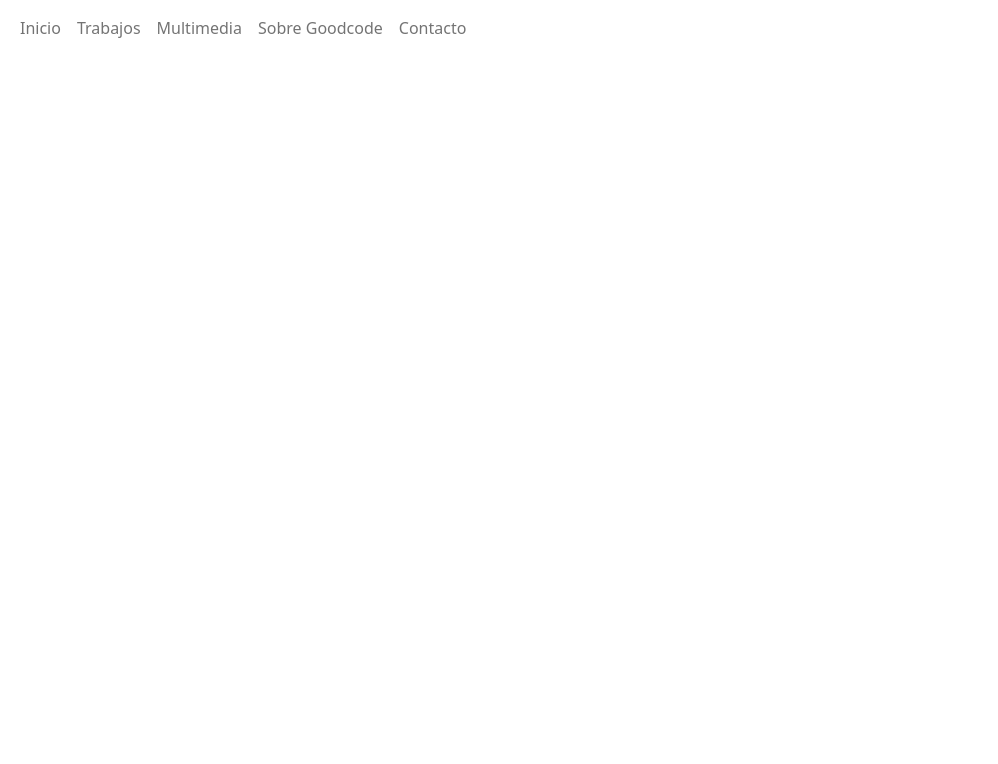
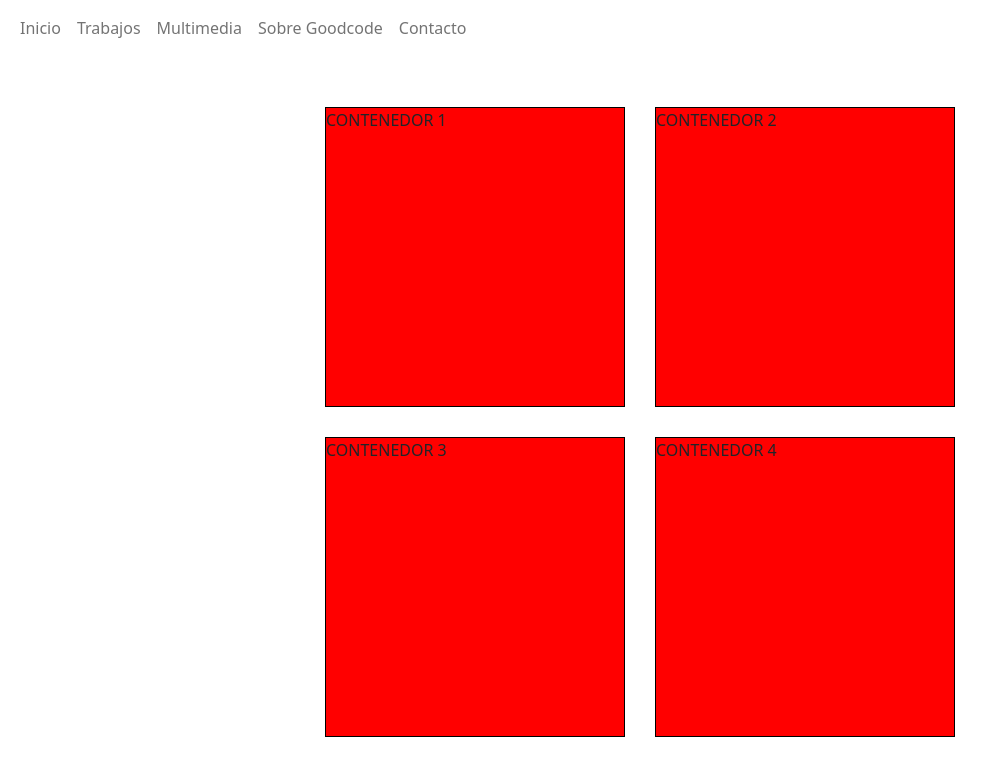
Before and after one commit to rodrigosivori/ecommerce-js-sivori, a website: page index.html in a window 1280 px wide. Shown: the top 764 px of the page, without its empty margins (0-998 px from the left). Drawn offline with nearby package versions, Linux system fonts and the light colour scheme.

Commit message:
armado de cajas para index

```diff
--- a/index.html
+++ b/index.html
@@ -46,6 +46,28 @@
     </nav>
 </header>
 
+<section class="contenedor">
+    <section class="contenido">
+        <div>
+            <p>CONTENEDOR 1</p>
+        </div>
+        <div>
+            <p>CONTENEDOR 2</p>
+        </div>
+        <div>
+            <p>CONTENEDOR 3</p>
+        </div>
+        <div>
+            <p>CONTENEDOR 4</p>
+        </div>
+        <div>
+            <p>CONTENEDOR 5</p>
+        </div>
+        <div>
+            <p>CONTENEDOR 6</p>
+        </div>
+    </section>
+</section>
 
     <!-- JAVASCRIPT -->
     <script src="./js/main.js"></script>
--- /dev/null
+++ b/scss/base/config.scss
@@ -0,0 +1,6 @@
+* {
+    margin: 0;
+    padding: 0;
+    text-decoration: none;
+    list-style: none;
+}
--- /dev/null
+++ b/scss/componentes/index.scss
@@ -0,0 +1,25 @@
+.contenedor {
+    display: flex;
+    max-width: 80%;
+    flex-wrap: wrap;
+    margin: 2% 20% 2% 20%;
+
+    .contenido {
+        justify-content: center;
+        grid-area: contenido;
+        display: flex;
+        flex-direction: row;
+        max-width: 100%;
+        flex-wrap: wrap;
+        margin: 10px;
+
+        div{
+            background-color: red;
+            border: 1px solid black;
+            margin: 15px;
+            width: 300px;
+            height: 300px;
+
+        }
+    }
+}
--- a/scss/style.scss
+++ b/scss/style.scss
@@ -0,0 +1,2 @@
+@import 'base/config.scss';
+@import 'componentes/index.scss';
```
Also changed, not shown: css/style.css, 1 other file.
